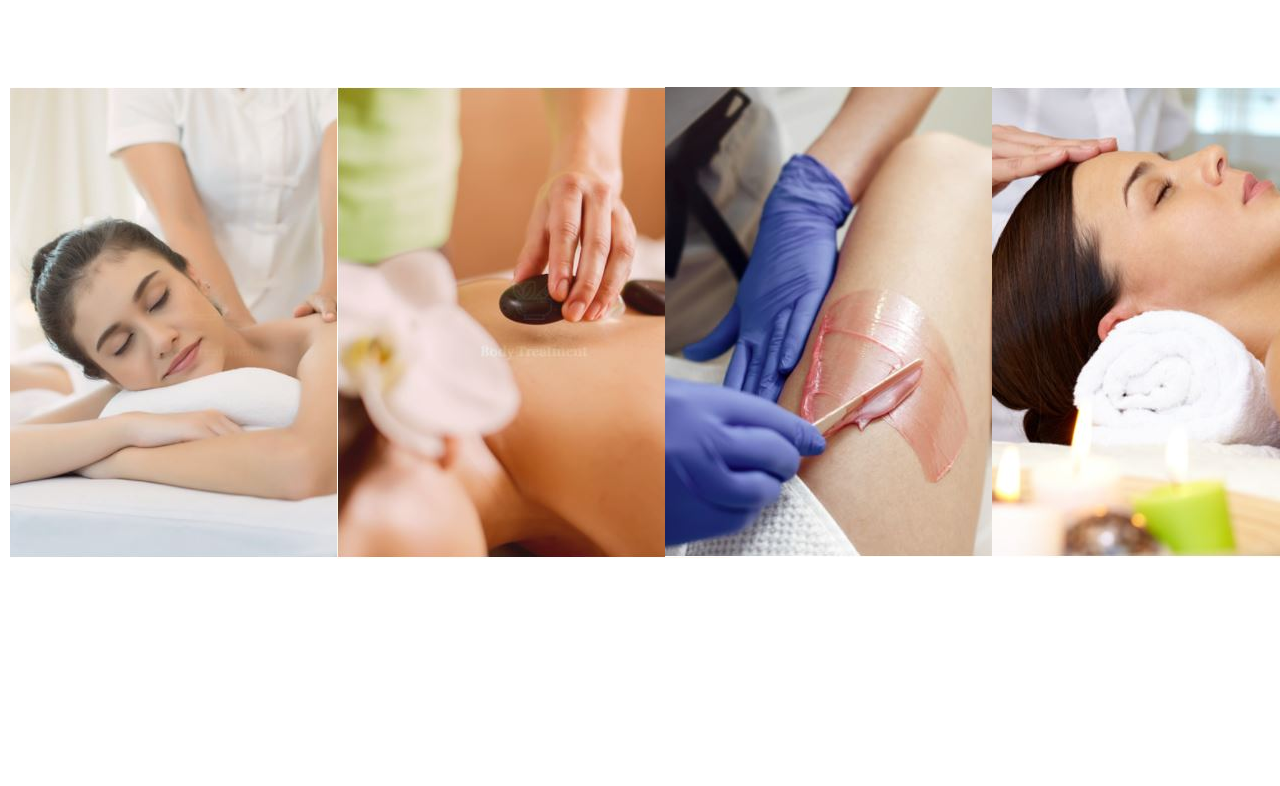
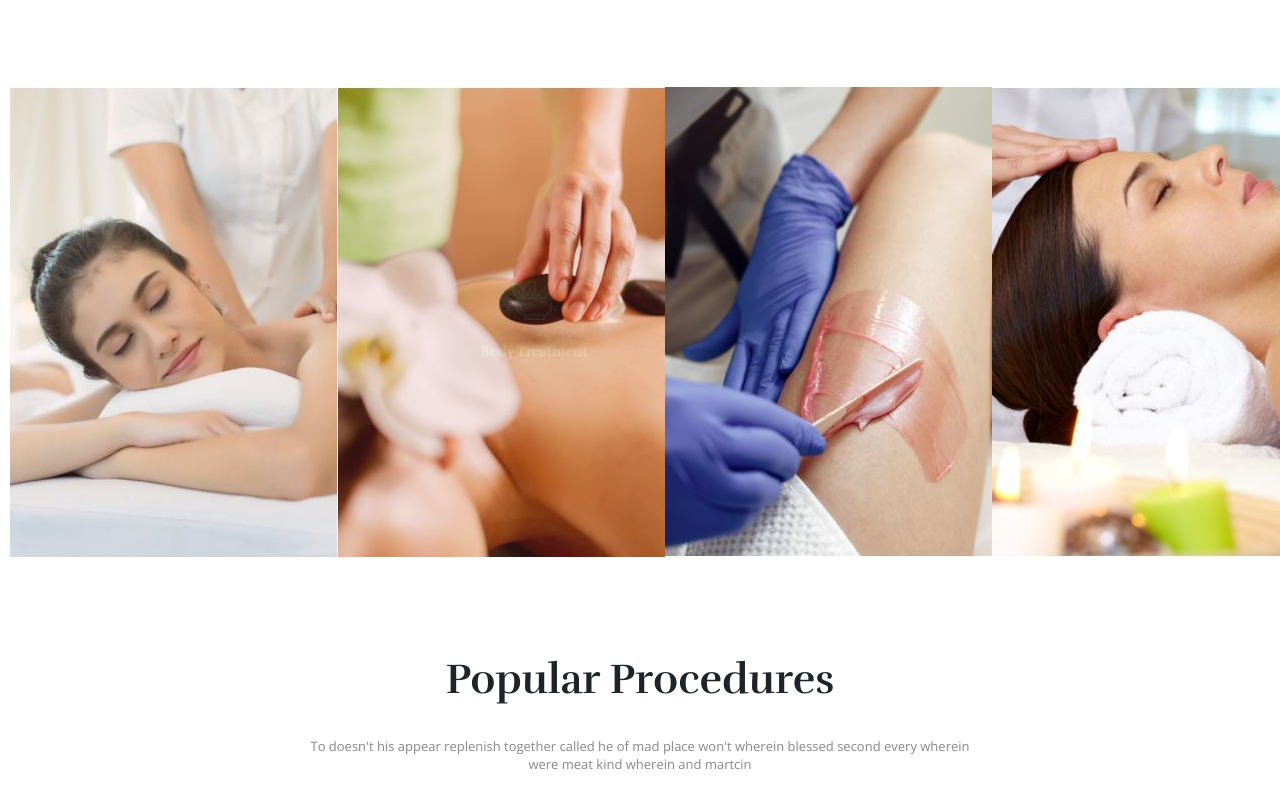
Before and after one commit to kadrian98/First-project-Leospa-, a plain HTML site: page index.html in a window 1280 px wide. Shown: the part 1174-1960 px from the top of the page. Before the commit the page ends 1750 px from the top, so only its background shows below. Drawn offline with nearby package versions, Linux system fonts and the light colour scheme; a web font is replaced by a local one.

Commit message:
third commit

```diff
--- a/index.html
+++ b/index.html
@@ -12,7 +12,8 @@
 
 <link href="https://fonts.googleapis.com/css2?family=Open+Sans&family=Source+Serif+Pro:wght@300;600&display=swap" rel="stylesheet">
 <link href="https://fonts.googleapis.com/css2?family=Lora:wght@400;500&display=swap" rel="stylesheet">
-
+<link href="https://fonts.googleapis.com/css2?family=Rufina:wght@700&display=swap" rel="stylesheet">
+<link href="https://fonts.googleapis.com/css2?family=Open+Sans:ital@1&display=swap" rel="stylesheet">
    <link rel="stylesheet" href="style.css" type="text/css" />
    <link rel="stylesheet" href="css/fontello.css" type="text/css" />
 
@@ -170,7 +171,7 @@
 	<div class="photo2">
 	<div class="overlay">
 							<a href="#"><img src="two.JPG" alt="one"></a>
-							<a class="link" href="#"><p>zobacz album</p></a>
+							<a class="link" href="#"><span class="icon"><i class="icon-circle-empty"></i><p>Body Treatment</p></span></a>
 						</div>
 
 </div>
@@ -181,7 +182,7 @@
 	<div class="photo3">
 	<div class="overlay">
 							<a href="#"><img src="three.JPG" alt="one"></a>
-							<a class="link" href="#"><p>zobacz album</p></a>
+							<a class="link" href="#"><span class="icon"><i class="icon-circle-empty"></i><p>Body Treatment</p></span></a>
 						</div>
 
 </div>
@@ -193,7 +194,7 @@
 	<div class="photo4">
 	<div class="overlay">
 							<a href="#"><img src="four.JPG" alt="one"></a>
-							<a class="link" href="#"><p>zobacz album</p></a>
+							<a class="link" href="#"><span class="icon"><i class="icon-circle-empty"></i><p>Body Treatment</p></span></a>
 						</div>
 
 </div>
@@ -205,6 +206,18 @@
 
 </div>
 
+
+<article>
+
+	<h1>Popular Procedures</h1>
+
+	<p>To doesn't his appear replenish together called he of mad place won't wherein blessed second every wherein</br> were meat kind wherein and martcin</p>
+</article>
+
+
+
+
+
 </body>
 
 </html>
--- a/style.css
+++ b/style.css
@@ -322,3 +322,30 @@ i
 	text-transform: none;
 	font-weight: 500;
 }
+
+article
+{
+	width: 100%
+	margin-left:auto;
+	margin-right: auto;
+	text-align: center;
+}
+
+
+article h1
+{
+	font-family: 'Rufina', serif;
+	color: #1e2528;
+    font-size: 42px;
+    margin-bottom: 32px;
+    padding-top: 50px;
+}
+
+article p
+{
+	color: #888;
+	text-transform: none;
+	font-family: 'Open Sans', sans-serif;
+	font-size: 13px;
+	letter-spacing: 0px;
+}
```
